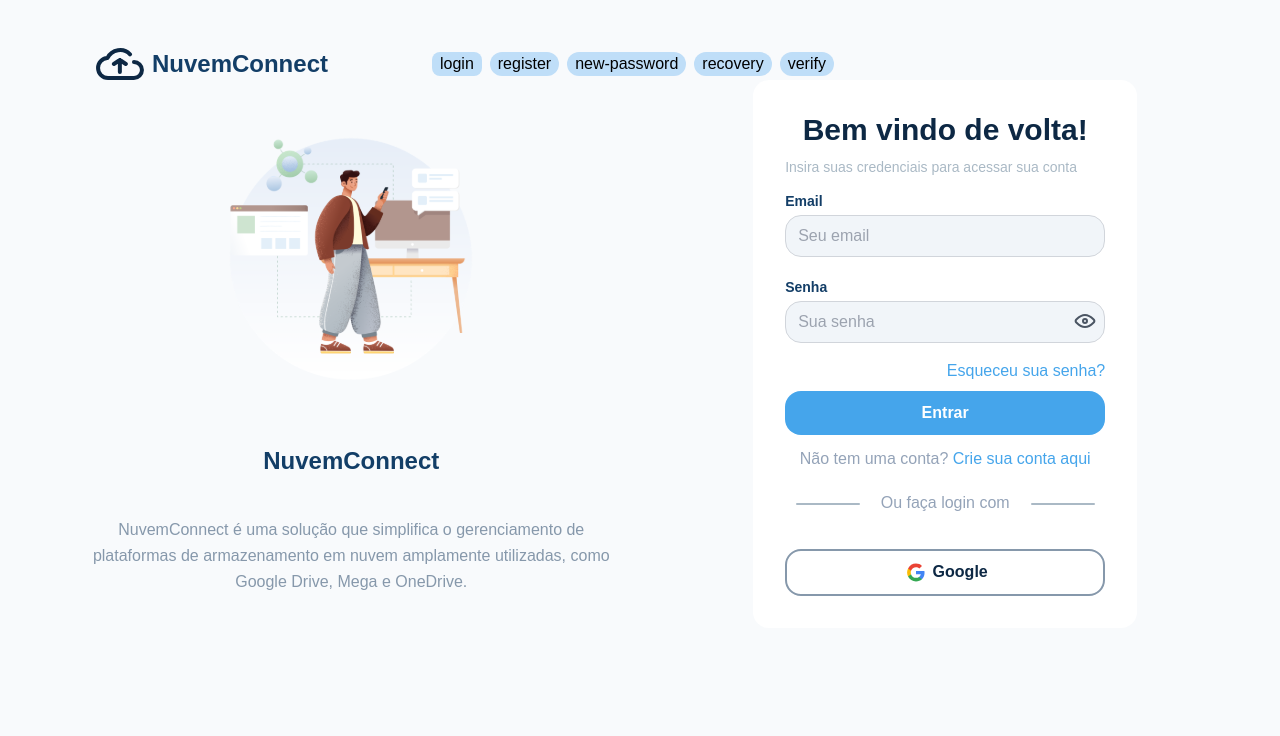
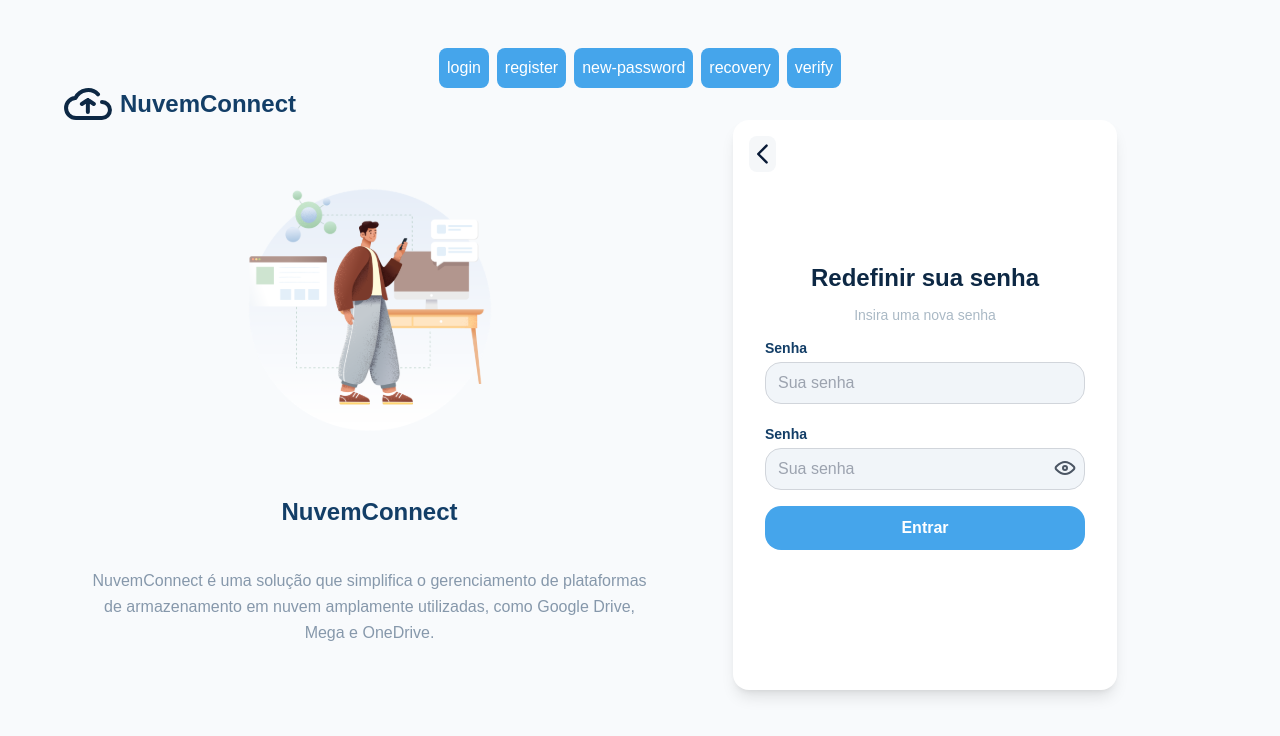
Before and after one commit to NuvemConnect/nuvemconnect-web, an Angular app: page /new-password in a window 1280 px wide. Shown: the top 736 px of the page. Built offline with nearby package versions, Linux system fonts and the light colour scheme.

Commit message:
feat(pages): implementando design das páginas

```diff
--- a/src/app/app.component.html
+++ b/src/app/app.component.html
@@ -1,6 +1,6 @@
 <div class="flex flex-col py-12">
   <app-header class="" [title]="title"></app-header>
-  <main class="flex justify-center items-center">
+  <main class="flex justify-center items-center max-w-[1184px] mx-auto">
     <router-outlet></router-outlet>
   </main>
 </div>
--- a/src/app/components/login/login.component.html
+++ b/src/app/components/login/login.component.html
@@ -1,14 +1,16 @@
 <div class="flex flex-col md:flex-row w-full justify-around items-center">
   <app-dynamic-sidebar
-    class="flex w-full p-8"
+    class="flex w-full min-w-[570px] min-h-[570px]"
     [imageUrl]="imageUrl"
     [title]="title"
     [textContent]="textContent"
   >
   </app-dynamic-sidebar>
   <div class="flex flex-col mt-10 md:mt-0 justify-center items-center w-full">
-    <div class="max-w-sm bg-white p-8 rounded-m w-full">
-      <h2 class="text-primary-950 text-subtitulo font-bold text-3xl mb-0 text-center">
+    <div
+      class="flex flex-col relative justify-center items-center max-w-sm bg-white p-8 rounded-m w-full min-h-[570px] shadow-lg"
+    >
+      <h2 class="text-primary-950 text-subtitle font-bold text-3xl mb-0 text-center">
         Bem vindo de volta!
       </h2>
       <p class="leading-relaxed my-2 text-neutral-400 text-subtext">
--- a/src/app/components/new-password/new-password.component.html
+++ b/src/app/components/new-password/new-password.component.html
@@ -1,41 +1,55 @@
 <div class="flex flex-col md:flex-row w-full justify-around items-center">
   <app-dynamic-sidebar
-    class="flex w-full p-8"
+    class="flex w-full min-w-[570px] min-h-[570px]"
     [imageUrl]="imageUrl"
     [title]="title"
     [textContent]="textContent"
   >
   </app-dynamic-sidebar>
   <div class="flex flex-col mt-10 md:mt-0 justify-center items-center w-full">
-    <div class="max-w-sm bg-white p-8 rounded-m w-full">
-      <h2 class="text-primary-950 text-subtitulo font-bold text-3xl mb-0 text-center">
-        Bem vindo de volta!
+    <div
+      class="flex flex-col relative justify-center items-center max-w-sm bg-white p-8 rounded-m w-full min-h-[570px] shadow-lg"
+    >
+      <a [routerLink]="['']" alt="voltar" aria-label="voltar">
+        <img
+          class="absolute top-4 left-4 p-2 bg-neutral-50 hover:bg-neutral-100 rounded-sm"
+          src="botaoVoltar.svg"
+          alt=""
+          srcset=""
+        />
+      </a>
+
+      <h2 class="text-primary-950 text-subtitle font-bold text-3xl mb-0 text-center">
+        Redefinir sua senha
       </h2>
-      <p class="leading-relaxed my-2 text-neutral-400 text-subtext">
-        Insira suas credenciais para acessar sua conta
+      <p class="leading-relaxed my-2 text-neutral-400 text-subtext text-center">
+        Insira uma nova senha
       </p>
-      <form class="w-full">
+      <form class="w-full max-w-sm">
         <div class="relative mb-4">
-          <label for="email" class="leading-7 text-sm text-primary-900 w-full font-semibold">
-            Email
+          <label for="senha" class="leading-7 text-sm text-primary-900 w-full font-semibold">
+            Senha
           </label>
           <input
-            type="email"
-            id="email"
-            name="email"
-            placeholder="Seu email"
+            type="password"
+            id="senha"
+            name="senha"
+            placeholder="Sua senha"
             class="bg-slate-100 rounded-m border border-gray-300 focus:border-primary focus:ring-2 focus:bg-slate-50 focus:ring-primary text-base outline-none text-gray-700 py-1 px-3 leading-8 transition-colors duration-200 ease-in-out w-full"
           />
         </div>
         <div class="relative mb-4">
-          <label for="password" class="leading-7 text-sm text-primary-900 w-full font-semibold">
+          <label
+            for="confirmPassword"
+            class="leading-7 text-sm text-primary-900 w-full font-semibold"
+          >
             Senha
           </label>
           <div class="relative">
             <input
-              type="text"
-              id="password"
-              name="password"
+              type="password"
+              id="confirmPassword"
+              name="confirmPassword"
               placeholder="Sua senha"
               class="w-full bg-slate-100 rounded-m border border-gray-300 focus:border-primary focus:ring-2 focus:bg-slate-50 focus:ring-primary text-base outline-none text-gray-700 py-1 px-3 leading-8 transition-colors duration-200 ease-in-out"
             />
@@ -65,13 +79,6 @@
             </i>
           </div>
         </div>
-        <div
-          class="flex items-center justify-end text-primary-400 hover:text-primary-500 hover:underline"
-        >
-          <a [routerLink]="['/recovery']" class="text-subtexto mb-2 text-text"
-            >Esqueceu sua senha?</a
-          >
-        </div>
 
         <div class="flex justify-center items-center w-full">
           <button
@@ -81,26 +88,6 @@
           </button>
         </div>
       </form>
-
-      <p class="text-slate-400 mt-3 text-center text-text">
-        Não tem uma conta?
-        <a
-          [routerLink]="['/register']"
-          class="text-primary-400 hover:text-primary-500 hover:underline"
-          >Crie sua conta aqui</a
-        >
-      </p>
-      <div class="flex justify-around my-5">
-        <span class="inline-block h-0.5 w-16 rounded-m bg-neutral-400 mt-3 mb-6"></span>
-        <p class="text-subtexto text-slate-400 text-text">Ou faça login com</p>
-        <span class="inline-block h-0.5 w-16 rounded-m bg-neutral-400 mt-3 mb-6"></span>
-      </div>
-      <button
-        class="flex justify-center text-primary-950 bg-white border-2 border-neutral-500 rounded-m py-2 px-8 focus:outline-none hover:border-neutral-600 hover:bg-neutral-200 font-semibold text-md w-full"
-      >
-        <img src="google.svg" class="mr-1" />
-        <span class="my-auto"> Google </span>
-      </button>
     </div>
   </div>
 </div>
--- a/src/app/components/recovery/recovery.component.html
+++ b/src/app/components/recovery/recovery.component.html
@@ -1,6 +1,6 @@
 <div class="flex flex-col md:flex-row w-full justify-around items-center">
   <app-dynamic-sidebar
-    class="flex w-full p-8"
+    class="flex w-full min-w-[570px] min-h-[570px]"
     [imageUrl]="imageUrl"
     [title]="title"
     [textContent]="textContent"
@@ -9,13 +9,23 @@
 
   <div class="flex flex-col mt-10 md:mt-0 justify-center items-center w-full">
     <div
-      class="flex flex-col justify-center items-center max-w-sm bg-white p-8 rounded-m w-full min-h-96"
+      class="flex flex-col relative justify-center items-center max-w-sm bg-white p-8 rounded-m w-full min-h-[570px] shadow-lg"
     >
-      <h2 class="text-primary-950 font-bold text-3xl mb-0 text-center">Esqueci minha senha</h2>
-      <p class="leading-relaxed my-2 text-neutral-400 text-subtext">
+      <a [routerLink]="['']" alt="voltar" aria-label="voltar">
+        <img
+          class="absolute top-4 left-4 p-2 bg-neutral-50 hover:bg-neutral-100 rounded-sm"
+          src="botaoVoltar.svg"
+          alt=""
+          srcset=""
+        />
+      </a>
+      <h2 class="text-primary-950 text-subtitle font-bold text-3xl mb-0 text-center">
+        Esqueci minha senha
+      </h2>
+      <p class="leading-relaxed my-2 text-neutral-400 text-subtext text-center">
         Se você esqueceu sua senha, por favor digite seu e-mail abaixo para restaurar a senha.
       </p>
-      <form class="w-full">
+      <form class="w-full max-w-sm">
         <div class="relative mb-4">
           <label for="email" class="leading-7 text-sm text-gray-600 w-full"> Email </label>
           <input
--- a/src/app/components/register/register.component.html
+++ b/src/app/components/register/register.component.html
@@ -1,6 +1,6 @@
 <div class="flex flex-col md:flex-row w-full justify-around items-center">
   <app-dynamic-sidebar
-    class="flex w-full p-8"
+    class="flex w-full min-w-[570px] min-h-[570px]"
     [imageUrl]="imageUrl"
     [title]="title"
     [textContent]="textContent"
@@ -8,9 +8,13 @@
   </app-dynamic-sidebar>
 
   <div class="flex flex-col mt-10 md:mt-0 justify-center items-center w-full">
-    <div class="max-w-sm bg-white p-8 rounded-m w-full">
-      <h2 class="text-primary-950 font-bold text-3xl mb-0 text-center">Comece agora</h2>
-      <p class="leading-relaxed my-5 text-neutral-400 text-subtext text-center">Crie sua conta</p>
+    <div
+      class="flex flex-col relative justify-center items-center max-w-sm bg-white p-8 rounded-m w-full min-h-[570px] shadow-lg"
+    >
+      <h2 class="text-primary-950 text-subtitle font-bold text-3xl mb-0 text-center">
+        Comece agora
+      </h2>
+      <p class="leading-relaxed my-2 text-neutral-400 text-subtext text-center">Crie sua conta</p>
       <form class="w-full">
         <div class="relative mb-4">
           <label for="name" class="leading-7 text-sm text-primary-900 w-full font-semibold">
--- a/src/app/components/verify/verify.component.html
+++ b/src/app/components/verify/verify.component.html
@@ -1,6 +1,7 @@
 <div class="flex flex-col md:flex-row w-full justify-around items-center">
   <app-dynamic-sidebar
-    class="flex w-full p-8"
+    c
+    class="flex w-full min-w-[570px] min-h-[570px]"
     [imageUrl]="imageUrl"
     [title]="title"
     [textContent]="textContent"
@@ -9,15 +10,23 @@
 
   <div class="flex flex-col mt-10 md:mt-0 justify-center items-center w-full">
     <div
-      class="flex flex-col justify-center items-center max-w-sm bg-white p-8 rounded-m w-full min-h-96"
+      class="flex flex-col relative justify-center items-center max-w-sm bg-white p-8 rounded-m w-full min-h-[570px] shadow-lg"
     >
-      <h2 class="text-primary-950 text-subtitulo font-bold text-3xl mb-0 text-center">
+      <a [routerLink]="['']" alt="voltar" aria-label="voltar">
+        <img
+          class="absolute top-4 left-4 p-2 bg-neutral-50 hover:bg-neutral-100 rounded-sm"
+          src="botaoVoltar.svg"
+          alt=""
+          srcset=""
+        />
+      </a>
+      <h2 class="text-primary-950 text-subtitle font-bold text-3xl mb-0 text-center">
         Insira seu código
       </h2>
-      <p class="leading-relaxed my-5 text-neutral-400 text-subtext">
+      <p class="leading-relaxed my-2 text-neutral-400 text-subtext text-center">
         Enviamos um e-mail com um código de verificação. Por favor, insira o código abaixo.
       </p>
-      <form class="w-full" [formGroup]="codeForm" (ngSubmit)="onSubmit()">
+      <form class="w-full max-w-sm" [formGroup]="codeForm" (ngSubmit)="onSubmit()">
         <div class="flex justify-center mb-6 gap-1">
           <input
             id="code1"
--- a/src/app/shared/header/header.component.html
+++ b/src/app/shared/header/header.component.html
@@ -1,15 +1,15 @@
-<header class="flex gap-2 w-full container mx-auto mb-10 md:mb-0">
-  <div class="flex gap-2 mx-auto md:mx-24">
-    <img class="h-8" src="logotipo.svg" alt="logotipo" />
-    <h1 class="text-primary-900 text-2xl font-bold">{{ title }}</h1>
-  </div>
-  <!-- trecho de teste dev -->
-  <div class="flex gap-2 items-center">
-    <a class="bg-primary-200 px-2 rounded-sm" [routerLink]="['/login']">login</a>
-    <a class="bg-primary-200 px-2 rounded-m" [routerLink]="['/register']">register</a>
-    <a class="bg-primary-200 px-2 rounded-m" [routerLink]="['/new-password']">new-password</a>
-    <a class="bg-primary-200 px-2 rounded-m" [routerLink]="['/recovery']">recovery</a>
-    <a class="bg-primary-200 px-2 rounded-m" [routerLink]="['/verify']">verify</a>
-  </div>
-  <!-- trecho de teste dev -->
+<!-- trecho de teste dev -->
+<div class="flex gap-2 items-center justify-center mx-auto max-w-[1152px]">
+  <a class="bg-primary-400 text-white p-2 rounded-sm" [routerLink]="['/login']">login</a>
+  <a class="bg-primary-400 text-white p-2 rounded-sm" [routerLink]="['/register']">register</a>
+  <a class="bg-primary-400 text-white p-2 rounded-sm" [routerLink]="['/new-password']"
+    >new-password</a
+  >
+  <a class="bg-primary-400 text-white p-2 rounded-sm" [routerLink]="['/recovery']">recovery</a>
+  <a class="bg-primary-400 text-white p-2 rounded-sm" [routerLink]="['/verify']">verify</a>
+</div>
+<!-- trecho de teste dev -->
+<header class="flex gap-2 w-full container mx-auto mb-10 md:mb-0 max-w-[1152px]">
+  <img class="h-8" src="logotipo.svg" alt="logotipo" />
+  <h1 class="text-primary-900 text-2xl font-bold">{{ title }}</h1>
 </header>
```
Also changed, not shown: public/botaoVoltar.svg (added), 1 other file (tests, documents, lock files or other folders).
